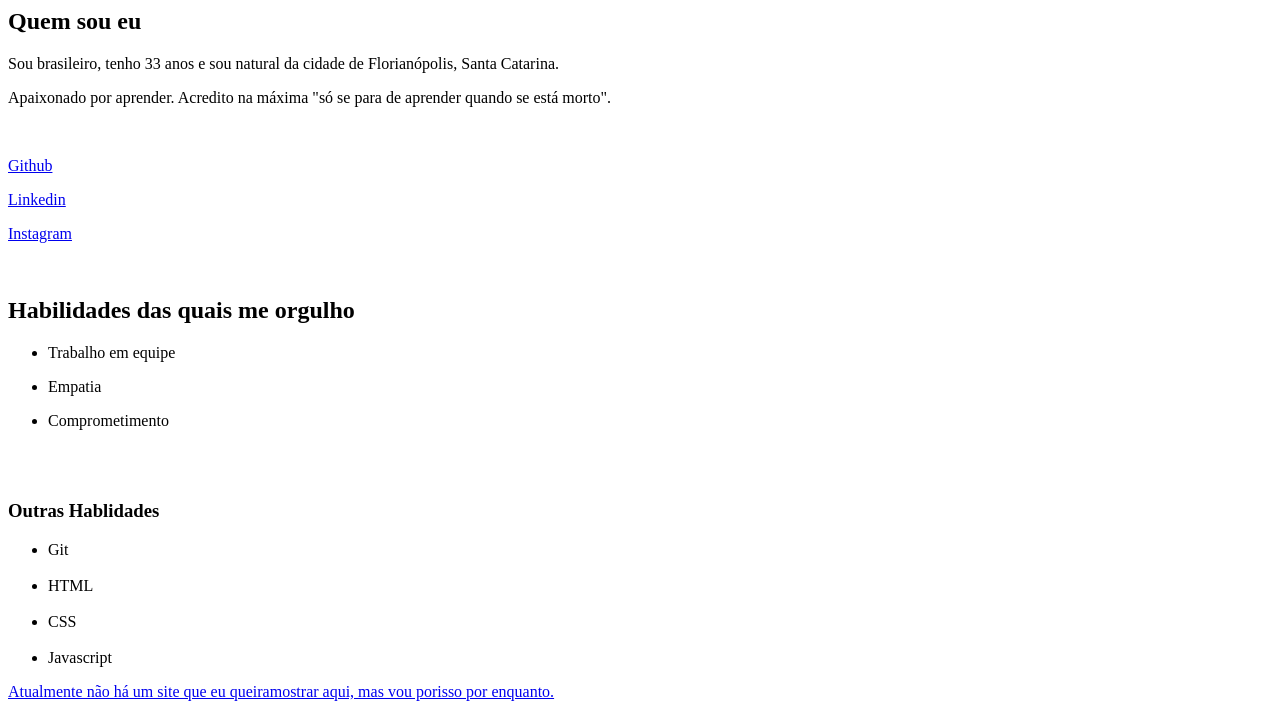
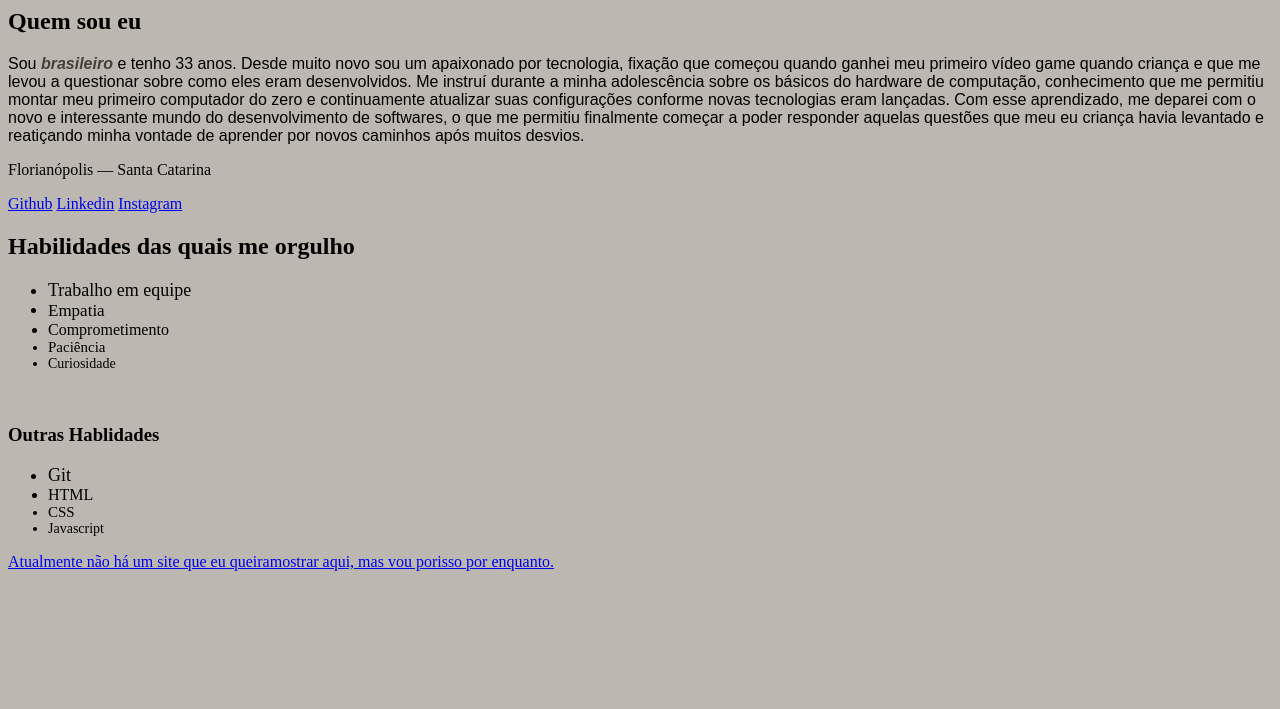
Before and after one commit to MarkdSan/MarkdSan.github.io, a plain HTML site: page index.html in a window 1280 px wide. Shown: the part 364-1073 px from the top of the page. After the commit the page ends 943 px from the top, so only its background shows below. Drawn offline with Linux system fonts and the light colour scheme.

Commit message:
atualização portifólio

```diff
--- a/index.html
+++ b/index.html
@@ -2,31 +2,73 @@
 <html lang="pt-BR">
 <head>
     <meta charset="UTF-8">
+    <meta http-equiv="X-UA-Compatible" content="IE=edge">
     <meta name="viewport" content="width=device-width, initial-scale=1.0">
+    <style>
+        body {
+            background-color: #BCB8B1;
+        }
+        .meu-nome, .descrição {
+            font-family: Arial, Helvetica, sans-serif;
+        }
+        i {
+            color: #463F3A;
+        }
+        .TeE {
+            font-size: 18px;
+        }
+        .empatia {
+            font-size: 17px;
+        }
+        .Comprom {
+            font-size: 16px;
+        }
+        .paciencia {
+            font-size: 15px;
+        }
+        .curiosidade {
+            font-size: 14px;
+        }
+        #git {
+            font-size: 18px;
+        }
+        #html {
+            font-size: 16px;
+        }
+        #CSS {
+            font-size: 15px;
+        }
+        #javas {
+            font-size: 14px;
+        }
+    </style>
     <title>Portifólio</title>
 </head>
 <body>
-    <h1>Marcelo Souza dos santos</h1>
+    <h1 class="meu-nome">Marcelo Souza dos santos</h1>
     <ul><p><li><a href="#Habil">Habilidades</a></li></p>
         <p><li><a href="#Outras">Outras Habilidades</a></li></p></ul>
     <img src="Imagens/Imagem do WhatsApp de 2024-01-07 à(s) 18.02.00_6d4122a8.jpg" alt="Foto olhando ao longe." height="200">
     <h2>Quem sou eu</h2>
-    <p>Sou brasileiro, tenho 33 anos e sou natural da cidade de Florianópolis, Santa Catarina. </p>
-    <p>Apaixonado por aprender. Acredito na máxima "só se para de aprender quando se está morto".</p>
-    <br><p></p><a href="http://" target="_blank" rel="noopener noreferrer">Github</a></p>
-    <p></p><a href="https://" target="_blank" rel="noopener noreferrer">Linkedin</a></p>
-    <p></p><a href="http://" target="_blank" rel="noopener noreferrer">Instagram</a></p>
+    <p class="descrição">Sou <b><i>brasileiro</i></b> e tenho 33 anos. Desde muito novo sou um apaixonado por tecnologia, fixação que começou quando ganhei meu primeiro vídeo game quando criança e que me levou a questionar sobre como eles eram desenvolvidos. Me instruí durante a minha adolescência sobre os básicos do hardware de computação, conhecimento que me permitiu montar meu primeiro computador do zero e continuamente atualizar suas configurações conforme novas tecnologias eram lançadas. Com esse aprendizado, me deparei com o novo e interessante mundo do desenvolvimento de softwares, o que me permitiu finalmente começar a poder responder aquelas questões que meu eu criança havia levantado e reatiçando minha vontade de aprender por novos caminhos após muitos desvios.</p>
+    <p class="resido">Florianópolis — Santa Catarina</p>
+    <a href="http://" target="_blank" rel="noopener noreferrer">Github</a>
+    <a href="https://" target="_blank" rel="noopener noreferrer">Linkedin</a>
+    <a href="http://" target="_blank" rel="noopener noreferrer">Instagram</a>
     <br><h2 id="Habil">Habilidades das quais me orgulho</h2>
     <ul>
-        <p><li>Trabalho em equipe</li></p>
-        <p><li>Empatia</li></p>
-        <p><li>Comprometimento</li></p>
+        <li class="TeE">Trabalho em equipe</li>
+        <li class="empatia">Empatia</li>
+        <li class="Comprom">Comprometimento</li>
+        <li class="paciencia">Paciência</li>
+        <li class="curiosidade">Curiosidade</li>
     </ul>
-    <br><br><h3 id="Outras">Outras Hablidades</h3>
-    <ul><li>Git</li><br>
-        <li>HTML</li><br>
-        <li>CSS</li><br>
-        <li>Javascript</li></ul>
+    <br><h3 id="Outras">Outras Hablidades</h3>
+    <ul>
+        <li id="git">Git</li>
+        <li id="html">HTML</li>
+        <li id="CSS">CSS</li>
+        <li id="javas">Javascript</li></ul>
     <a href="https://www.google.com/" target="_blank" rel="noopener noreferrer">Atualmente não há um site que eu queiramostrar aqui, mas vou porisso por enquanto.</a>
 </body>
 </html>
```
